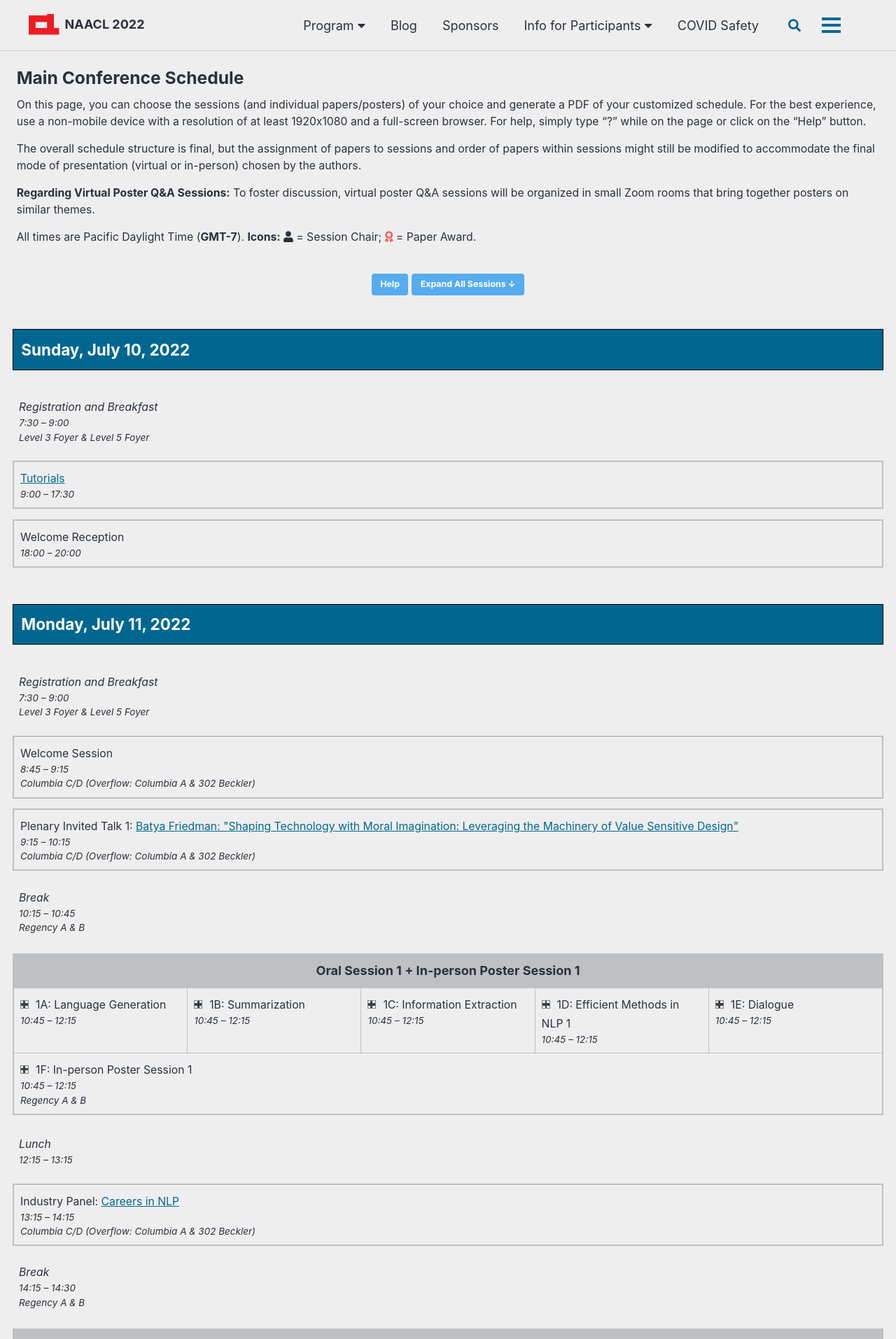
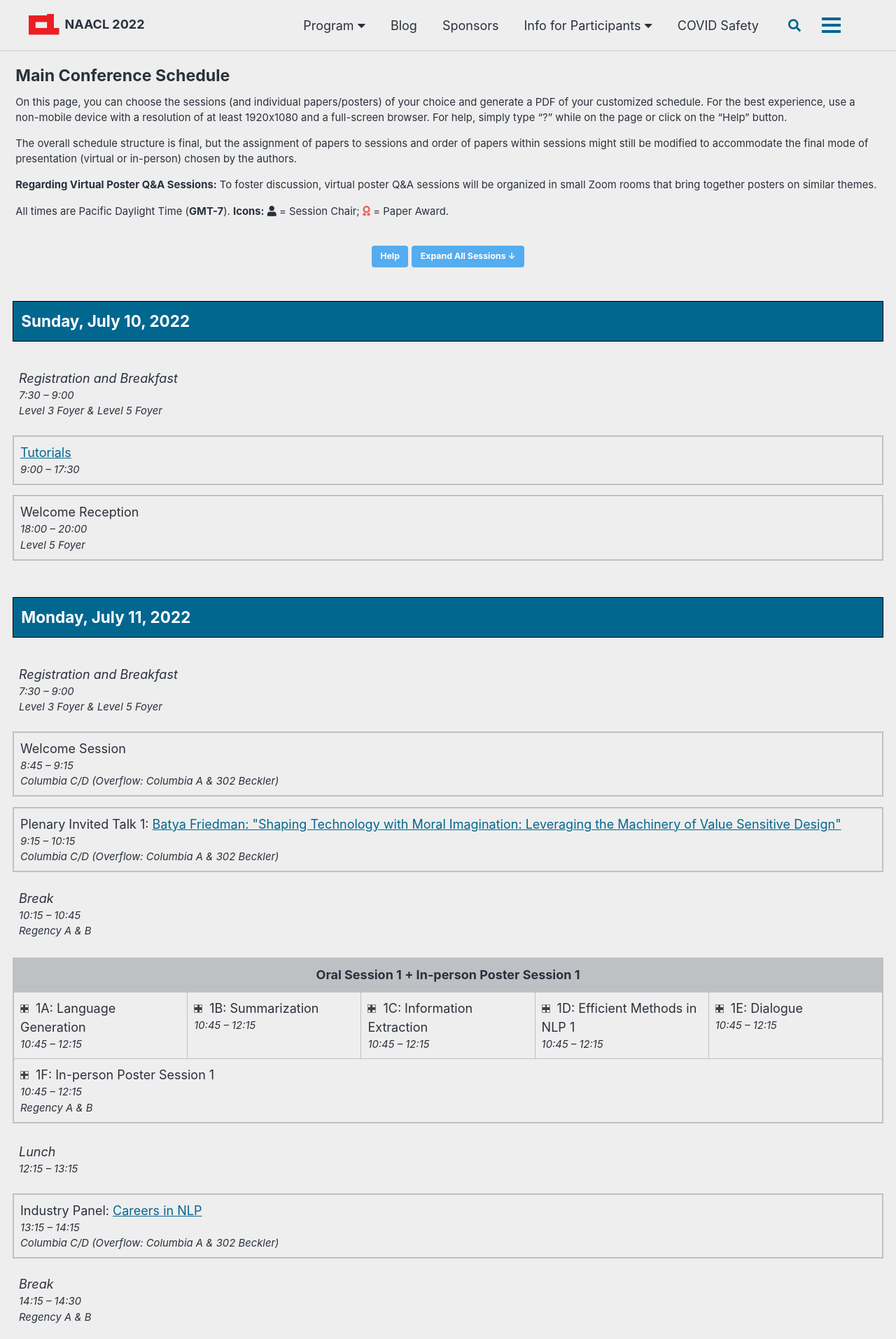
Before and after one commit to naacl-org/naacl-2022-website, a Jekyll site: the page built from _pages/program/schedule.md, in a window 1280 px wide. Shown: the top 1913 px of the page at 70% size. Built offline with Jekyll 4.4.1, drawn with Linux system fonts in a browser that asks for light colours; cached includes are drawn as plain includes; comment, search, counter and statistics services are not loaded.

Commit message:
Cosmetic changes

```diff
--- a/_pages/program/schedule.md
+++ b/_pages/program/schedule.md
@@ -45,8 +45,8 @@ All times are Pacific Daylight Time (<strong>GMT-7</strong>).
 <div class="schedule">
 <div class="day" id="day-1">Sunday, July 10, 2022</div>
 <div class="session session-break session-plenary" id="session-break-1"><span class="session-title">Registration and Breakfast</span><span class="session-time" title="Sunday, July 10, 2022">7:30 &ndash; 9:00</span><span class="session-location">Level 3 Foyer & Level 5 Foyer</span></div>
-<div class="session session-plenary"><span class="session-title"><a href="/program/tutorials/">Tutorials</a></span><span class="session-time" title="Sunday, July 10, 2022">9:00 &ndash; 17:30</span></div>
-<div class="session session-plenary"><span class="session-title">Welcome Reception</span><span class="session-time" title="Sunday, July 10, 2022">18:00 &ndash; 20:00</span></div>
+<div class="session session-plenary"><span class="session-title"><a href="/blog/welcome-to-tutorials/">Tutorials</a></span><span class="session-time" title="Sunday, July 10, 2022">9:00 &ndash; 17:30</span></div>
+<div class="session session-plenary"><span class="session-title">Welcome Reception</span><span class="session-time" title="Sunday, July 10, 2022">18:00 &ndash; 20:00</span><span class="session-location">Level 5 Foyer</span></div>
 <div class="day" id="day-2">Monday, July 11, 2022</div>
 <div class="session session-break session-plenary" id="session-break-2"><span class="session-title">Registration and Breakfast</span><span class="session-time" title="Monday, July 11, 2022">7:30 &ndash; 9:00</span><span class="session-location">Level 3 Foyer & Level 5 Foyer</span></div>
 <div class="session session-plenary"><span class="session-title">Welcome Session</span><span class="session-time" title="Monday, July 11, 2022">8:45 &ndash; 9:15</span><span class="session-location">Columbia C/D (Overflow: Columbia A & 302 Beckler)</span></div>
--- a/_sass/minimal-mistakes/_program.scss
+++ b/_sass/minimal-mistakes/_program.scss
@@ -107,13 +107,8 @@ div.day {
 }
 
 div#introParagraph {
-    font-size: $type-size-6;
+    font-size: $type-size-5-half;
     padding: 1.5em;
-
-    @include breakpoint($medium) {
-        font-size: $type-size-5-half;
-    }
-
     i.fa-award {
         color: #ee5f5b;
     }
@@ -121,19 +116,13 @@ div#introParagraph {
 
 div#popupInstructionsDiv {
     display: none;
-    font-size: $type-size-6;
+    font-size: $type-size-5-half;
     text-align: left;
     padding: 0 2em;
     ul {
         padding-left: 15px;
         padding-top: 0px;
         padding-bottom: 0px;
-    }
-    @include breakpoint($medium) {
-        font-size: $type-size-5-half;
-        ul {
-            padding-left: 20px;
-        }
     }
 }
 
@@ -209,14 +198,14 @@ div.session {
     }
 
     .session-title {
-        font-size: $type-size-5-half;
+        font-size: $type-size-5;
         color: $text-color;
         text-decoration: none;
     }
 
     .session-time {
         display: block;
-        font-size: $type-size-6;
+        font-size: $type-size-5-half;
         font-style: italic;
     }
 
@@ -279,7 +268,7 @@ div.session {
 
     .session-location, .session-external-location {
         display: block;
-        font-size: $type-size-6;
+        font-size: $type-size-5-half;
         font-style: italic;
     }
 
--- a/_sass/minimal-mistakes/_sidebar.scss
+++ b/_sass/minimal-mistakes/_sidebar.scss
@@ -57,7 +57,7 @@
   p,
   li {
     font-family: $sans-serif;
-    font-size: $type-size-5plus;
+    font-size: $type-size-5-half;
     line-height: 1.5;
   }
 
--- a/_sass/minimal-mistakes/_variables.scss
+++ b/_sass/minimal-mistakes/_variables.scss
@@ -39,8 +39,7 @@ $type-size-2: 1.953em !default; // ~31.248px
 $type-size-3: 1.563em !default; // ~25.008px
 $type-size-4: 1.25em !default; // ~20px
 $type-size-5: 1em !default; // ~16px
-$type-size-5plus: 0.8em !default; // ~13px
-$type-size-5-half: 0.875em !default; // ~14px
+$type-size-5-half: 0.825em !default; // ~13px
 $type-size-6: 0.75em !default; // ~12px
 $type-size-7: 0.6875em !default; // ~11px
 $type-size-8: 0.625em !default; // ~10px
--- a/webagenda/preprocessed/order.txt
+++ b/webagenda/preprocessed/order.txt
@@ -2,9 +2,9 @@
 
 ! 7:30--9:00 Registration and Breakfast ## %room Level 3 Foyer & Level 5 Foyer
 
-! 9:00--17:30 <a href="/program/tutorials/">Tutorials</a>
+! 9:00--17:30 <a href="/blog/welcome-to-tutorials/">Tutorials</a>
 
-! 18:00--20:00 Welcome Reception
+! 18:00--20:00 Welcome Reception ## %room Level 5 Foyer
 
 * Monday, July 11, 2022
 
--- a/webagenda/raw/order-outline.txt
+++ b/webagenda/raw/order-outline.txt
@@ -2,9 +2,9 @@
 
 ! 7:30--9:00 Registration and Breakfast ## %room Level 3 Foyer & Level 5 Foyer
 
-! 9:00--17:30 <a href="/program/tutorials/">Tutorials</a>
+! 9:00--17:30 <a href="/blog/welcome-to-tutorials/">Tutorials</a>
 
-! 18:00--20:00 Welcome Reception
+! 18:00--20:00 Welcome Reception ## %room Level 5 Foyer
 
 * Monday, July 11, 2022
 
```
Also changed, not shown: _posts/2022-06-21-welcome-to-tutorials.md (+3 -2 lines).
